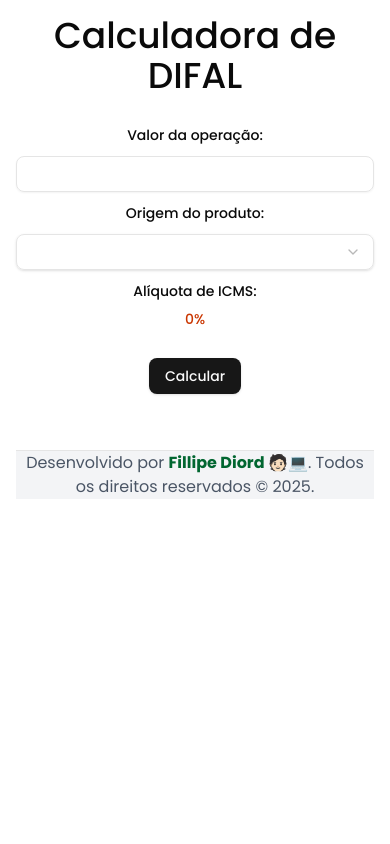
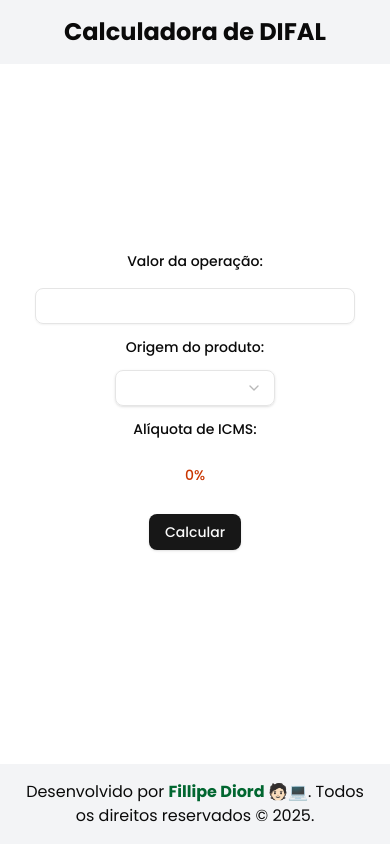
Before and after one commit to FillipeDiord/calculadora-difal, a React (Vite) app: page / in a window 390 px wide. Built offline with nearby package versions, Linux system fonts and the light colour scheme.

Commit message:
refactor: 💡 changed the layout to be fully responsive
changed the layout to be fully responsivechanged the layout to be fully
responsive

```diff
--- a/src/App.tsx
+++ b/src/App.tsx
@@ -12,8 +12,6 @@ import {
 
 import { toast, ToastContainer } from "react-toastify";
 import { formatCurrencyInput } from "./utils";
-
-import "./App.css";
 
 function App() {
   const [operationValue, setOperationValue] = useState<string>("");
@@ -58,14 +56,13 @@ function App() {
   }
 
   return (
-    <div className="flex flex-col h-full">
-      <div className="flex-col items-center overflow-y-auto p-4">
-        <div className="flex items-center justify-center mb-8">
-          <Label className="text-4xl">Calculadora de DIFAL</Label>
-        </div>
-
-        <div className="flex flex-col items-center w-160 mb-8 gap-8">
-          <div className="flex items-center w-full gap-6">
+    <main className="absolute inset-0 flex h-screen flex-1 flex-col overflow-y-auto text-center">
+      <header className="flex-0 shrink-0 bg-gray-100 p-4 font-bold text-2xl">
+        Calculadora de DIFAL
+      </header>
+      <section className="flex items-center min-h-0 flex-1 flex-col justify-center space-y-4 overflow-y-auto">
+        <div className="flex flex-col items-center md:items-start justify-center md:gap-8 gap-4">
+          <div className="flex flex-col md:flex-row items-center gap-5">
             <Label>Valor da operação:</Label>
             <Input
               type="text"
@@ -77,8 +74,7 @@ function App() {
               }}
             />
           </div>
-
-          <div className="flex items-center w-full gap-6">
+          <div className="flex flex-col md:flex-row items-center gap-4">
             <Label>Origem do produto:</Label>
             <Select
               onValueChange={(value) => {
@@ -97,22 +93,21 @@ function App() {
               </SelectContent>
             </Select>
           </div>
-
-          <div className="flex items-center w-full gap-10">
+          <div className="flex flex-col md:flex-row items-center gap-8 mb-4 md:mb-6">
             <Label>Alíquota de ICMS:</Label>
             <Label className="text-orange-700">{icmsTaxRateValue}%</Label>
           </div>
         </div>
-
+        <div>
           <Button
             variant="default"
-          className="cursor-pointer mb-10"
+            className="cursor-pointer mb-2"
             onClick={calculateIcmsTaxRate}
           >
             Calcular
           </Button>
-
-        <div className="flex gap-1 items-center mb-4">
+        </div>
+        <div>
           {operationResult !== null && operationResult !== 0 && (
             <Label className="text-2xl">
               Resultado da Operação:{" "}
@@ -125,15 +120,22 @@ function App() {
             </Label>
           )}
         </div>
+      </section>
+      <footer className="flex-0 shrink-0 bg-gray-100 p-4 mt-0">
+        Desenvolvido por{" "}
+        <a
+          href="https://www.linkedin.com/in/fillipe-diord/"
+          target="_blank"
+          rel="noopener noreferrer"
+          className="text-green-800 font-bold hover:no-underline"
+        >
+          Fillipe Diord 🧑🏻💻
+        </a>
+        . Todos os direitos reservados &copy; {new Date().getFullYear()}.
+      </footer>
 
-        <footer className="flex-0 flex-shrink-0 bg-gray-100 text-gray-600 border-t">
-          Desenvolvido por{" "}
-          <span className="text-green-800 font-bold">Fillipe Diord 🧑🏻💻</span>.
-          Todos os direitos reservados &copy; {new Date().getFullYear()}.
-        </footer>
-      </div>
       <ToastContainer />
-    </div>
+    </main>
   );
 }
 
```
Lines whose indentation alone changed are shown as unchanged.
